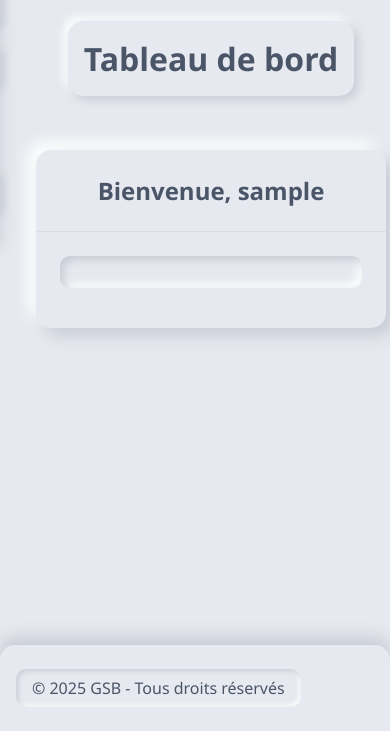
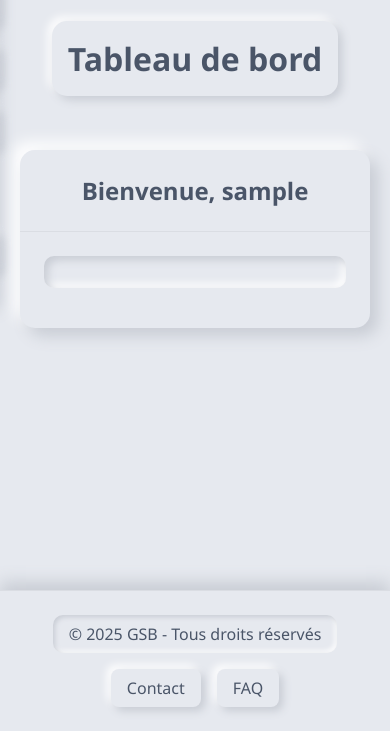
Before and after one commit to luidgi-gaudin/AP2_PHP, a PHP site: page /dashboard in a window 390 px wide. Shown: the part 113-844 px from the top of the page. Run offline with PHP 8.4, Linux system fonts and the light colour scheme; the visitor is signed in with stand-in values (Sample User, id 1).

Commit message:
Amélioration front end pour le header et le footer avec resposive et ajout de tout les boutons vers les pages utiles

```diff
--- a/app/views/dashboard/index-view.php
+++ b/app/views/dashboard/index-view.php
@@ -14,7 +14,6 @@
                 </div>
             </div>
         </div>
-
     </div>
 </div>
 
--- a/app/views/footer-view.php
+++ b/app/views/footer-view.php
@@ -1,21 +1,23 @@
 </main>
+<?php $host = getenv("HOST");?>
 <footer class="neo-footer">
-    <div class="neo-container">
         <div class="footer-content">
             <div class="footer-info">
                 <p>&copy; <?= date('Y') ?> GSB - Tous droits réservés</p>
             </div>
+            <div class="footer-links">
+                <a href="<?= $host ?>/contact" class="neo-footer-btn">Contact</a>
+                <a href="<?= $host ?>/faq" class="neo-footer-btn">FAQ</a>
+            </div>
         </div>
-    </div>
 </footer>
 
 <style>
     .neo-footer {
+        padding: 1.5rem 0;
         background-color: var(--primary-bg);
-        padding: 1.5rem 1rem;
+        border-top: 1px solid rgba(0,0,0,0.05);
         margin-top: 2rem;
-        box-shadow: 0 -8px 16px var(--shadow-dark);
-        border-radius: 15px 15px 0 0;
     }
 
     .footer-content {
@@ -23,21 +25,37 @@
         justify-content: space-between;
         align-items: center;
         flex-wrap: wrap;
+        gap: 1rem;
+        margin: 0 2rem;
     }
 
-    .footer-info p {
+    .footer-links {
+        display: flex;
+        gap: 1rem;
+        align-content: flex-end;
+        margin: 0 2rem;
+    }
+
+    .neo-footer-btn {
+        padding: 0.5rem 1rem;
+        border-radius: 8px;
+        text-decoration: none;
         color: var(--text-color);
-        margin: 0;
-        padding: 0.5rem 1rem;
-        border-radius: 10px;
-        box-shadow: inset 2px 2px 5px var(--shadow-dark), inset -2px -2px 5px var(--shadow-light);
+        box-shadow: 4px 4px 8px var(--shadow-dark), -4px -4px 8px var(--shadow-light);
+        transition: all 0.3s ease;
+    }
+
+    .neo-footer-btn:hover {
+        transform: translateY(-2px);
+        box-shadow: 6px 6px 10px var(--shadow-dark), -6px -6px 10px var(--shadow-light);
+        color: var(--accent-color);
     }
 
     @media (max-width: 768px) {
         .footer-content {
             flex-direction: column;
             text-align: center;
-            gap: 1rem;
+            justify-content: center; !important;
         }
     }
 </style>
--- a/app/views/header-view.php
+++ b/app/views/header-view.php
@@ -103,10 +103,66 @@
             transition: all 0.3s ease;
         }
 
+        /* Style pour le menu déroulant */
+        .neo-dropdown {
+            position: relative;
+        }
+
+        .neo-dropdown-toggle {
+            display: flex;
+            align-items: center;
+            gap: 5px;
+        }
+
+        .neo-dropdown-menu {
+            position: absolute;
+            top: 100%;
+            left: 0;
+            min-width: 180px;
+            margin-top: 10px;
+            padding: 8px 0;
+            list-style: none;
+            background-color: var(--primary-bg);
+            border-radius: 10px;
+            box-shadow: 4px 4px 10px var(--shadow-dark), -4px -4px 10px var(--shadow-light);
+            z-index: 100;
+        }
+
+        .neo-dropdown-menu li a {
+            display: block;
+            padding: 8px 15px;
+            color: var(--text-color);
+            text-decoration: none;
+            transition: all 0.2s ease;
+            box-shadow: none;
+        }
+
+        .neo-dropdown-menu li a:hover {
+            color: var(--accent-color);
+            box-shadow: inset 2px 2px 5px var(--shadow-dark), inset -2px -2px 5px var(--shadow-light);
+        }
+
+        /* Animations */
+        .dropdown-enter {
+            transition: all 0.2s ease-out;
+        }
+        .dropdown-enter-start {
+            opacity: 0;
+            transform: translateY(-10px);
+        }
+        .dropdown-enter-end {
+            opacity: 1;
+            transform: translateY(0);
+        }
+        .dropdown-leave {
+            transition: all 0.15s ease-in;
+            opacity: 0;
+            transform: translateY(-10px);
+        }
+
         /* Style pour le contenu principal */
         main {
             flex: 1; /* Prend tout l'espace disponible */
-            padding: 0 1rem;
             max-width: 1200px;
             width: 100%;
             margin: 0 auto;
--- a/db_init.php
+++ b/db_init.php
@@ -59,6 +59,7 @@ function initializeDatabase($host, $username, $password, $dbname) {
               `Date_naissance_m` datetime(6) NOT NULL,
               `UserName` varchar(256) DEFAULT NULL,
               `Email` varchar(256) DEFAULT NULL,
+              `Role` int(11) NOT NULL,
               `EmailConfirmed` tinyint(1) NOT NULL,
               `PasswordHash` longtext DEFAULT NULL,
               `TwoFactorEnabled` tinyint(1) NOT NULL,
@@ -66,6 +67,7 @@ function initializeDatabase($host, $username, $password, $dbname) {
               PRIMARY KEY (`Id`),
               UNIQUE KEY `UserNameIndex` (`UserName`),
               KEY `EmailIndex` (`Email`)
+              CONSTRAINT `FK_Users_Roles_Id` FOREIGN KEY (`Role`) REFERENCES `roles` (`Id`) ON DELETE CASCADE,
             ) ENGINE=InnoDB DEFAULT CHARSET=utf8mb4 COLLATE=utf8mb4_general_ci
         ");
 
```
Also changed, not shown: other parts of app/views/header-view.php (+28 -0 lines).
